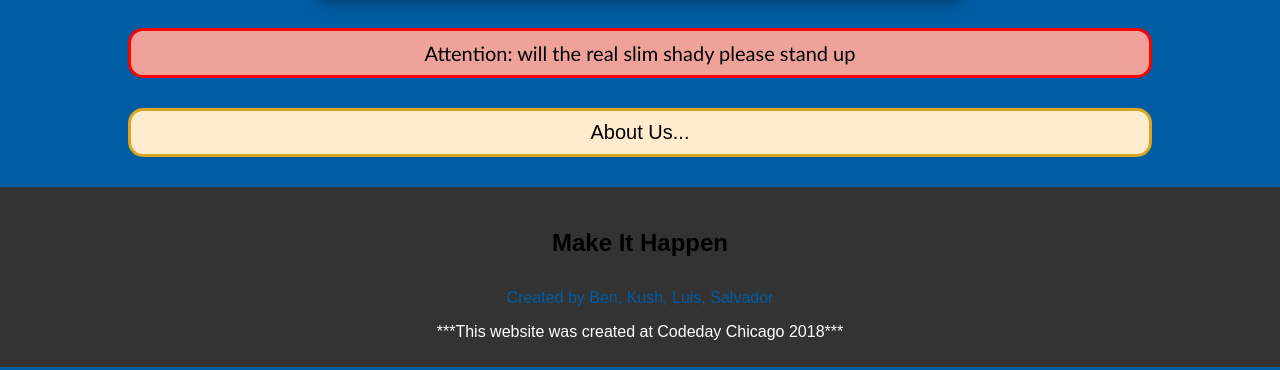
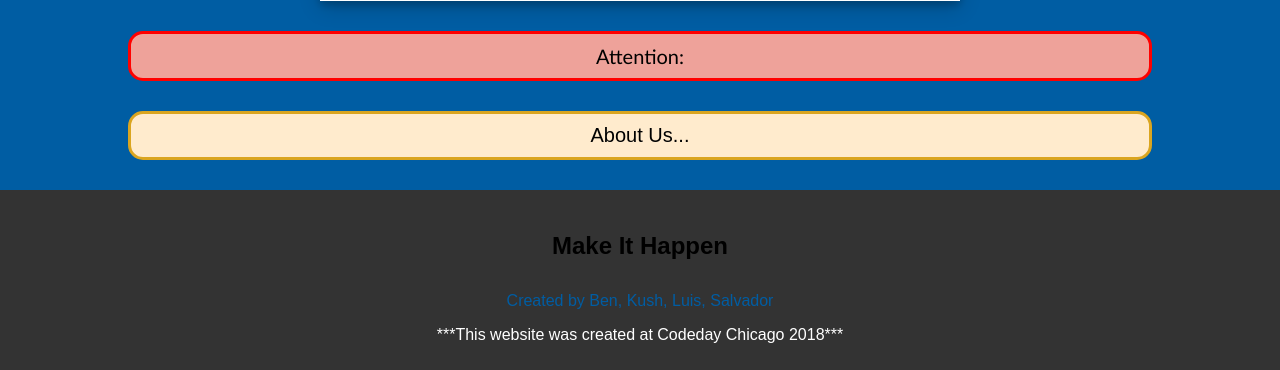
Before and after one commit to TheAetherGod/CodeDay2018, a PHP site: page /homePage.php in a window 1280 px wide. Shown: the part 746-1116 px from the top of the page. Run offline with PHP 8.4, Linux system fonts and the light colour scheme; the visitor is signed in with stand-in values (Sample User, id 1); data that the repository does not hold is empty; some libraries are stand-ins or nearby versions.

Commit message:
Now it works

```diff
--- a/homePage.php
+++ b/homePage.php
@@ -30,13 +30,13 @@
 	<div id = "footerPusher">
 		<!--Home Page Main Img Card-->
 		<div id = "frontImg" class = "card" style = "width: 50%;">
-		   <img src = "https://www.lphs.org/cms/lib/IL01904769/Centricity/Domain/70/NHS%202017.jpg" style = "width: 100%;">
+		   <img src = "MIH.png" style = "width: 100%;">
 			<p style = "font-style: italic; font-size: 16px;">Promoting appropriate recognition of students who reflect outstanding accomplishments in the areas of scholarship, leadership, character, and service.</p>
 		</div>
 
 		<!--Home Page Panels-->
 		<div id = "importantInfo" class = "urgent panel">
-			<p class = "urgentText">Attention: will the real slim shady please stand up</p>
+			<p class = "urgentText">Attention:</p>
 			<p class = "urgentText"></p>
 		</div>
 		<div id = "aboutUs" class = "classic panel">
```
Also changed, not shown: MIH.png (added).
